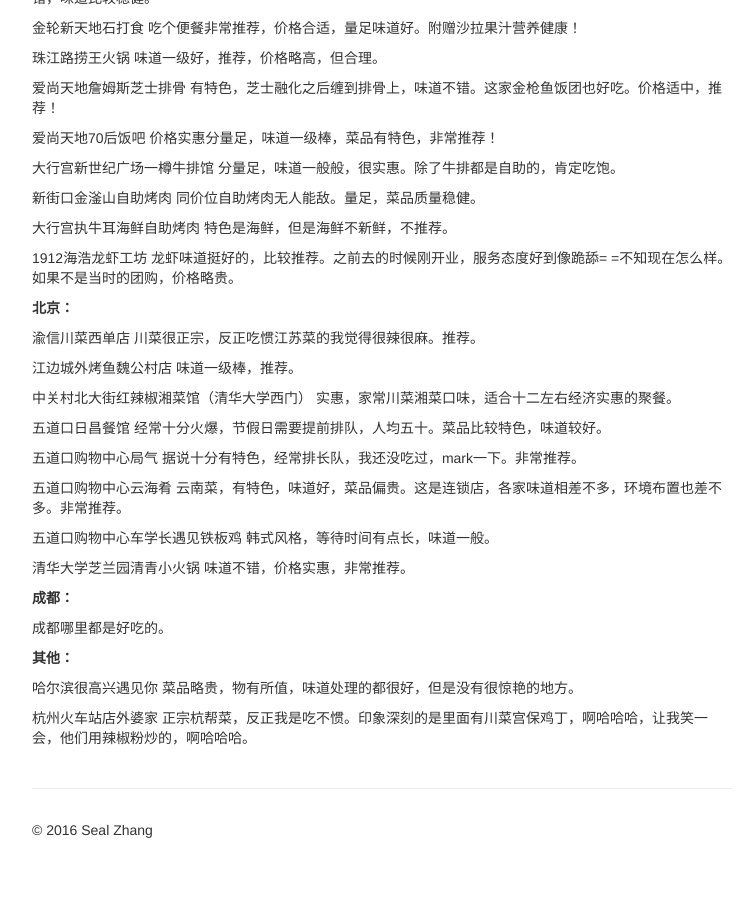
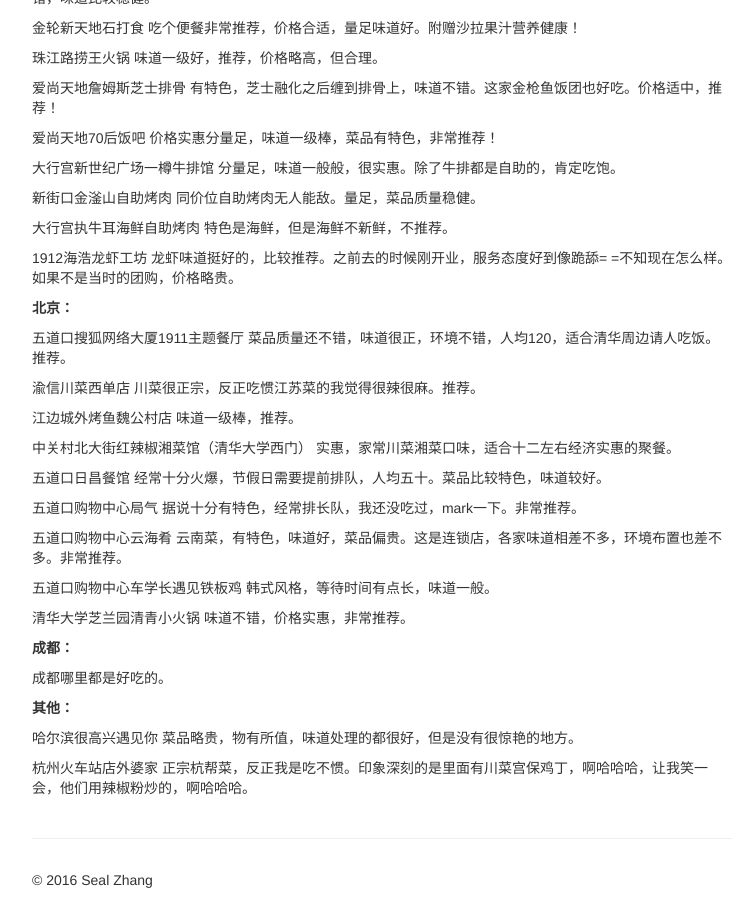
Before and after one commit to zhangchuheng123/zhangchuheng123.github.io, a Jekyll site: the page built from my_pages/list-of-restaurants.md, in a window 1280 px wide and 900 px high, scrolled down 1612 px. Shown: the whole window, without its empty margins (258-1011 px from the left). Built offline with Jekyll 4.4.1, drawn with Linux system fonts in a browser that asks for light colours; before the commit the page ends 2462 px from its top, so only the background shows below that.

Commit message:
submit restaurants

```diff
--- a/my_pages/list-of-restaurants.md
+++ b/my_pages/list-of-restaurants.md
@@ -143,6 +143,9 @@
 
 **北京：**
 
+五道口搜狐网络大厦1911主题餐厅
+菜品质量还不错，味道很正，环境不错，人均120，适合清华周边请人吃饭。推荐。
+
 渝信川菜西单店
 川菜很正宗，反正吃惯江苏菜的我觉得很辣很麻。推荐。
 
```
